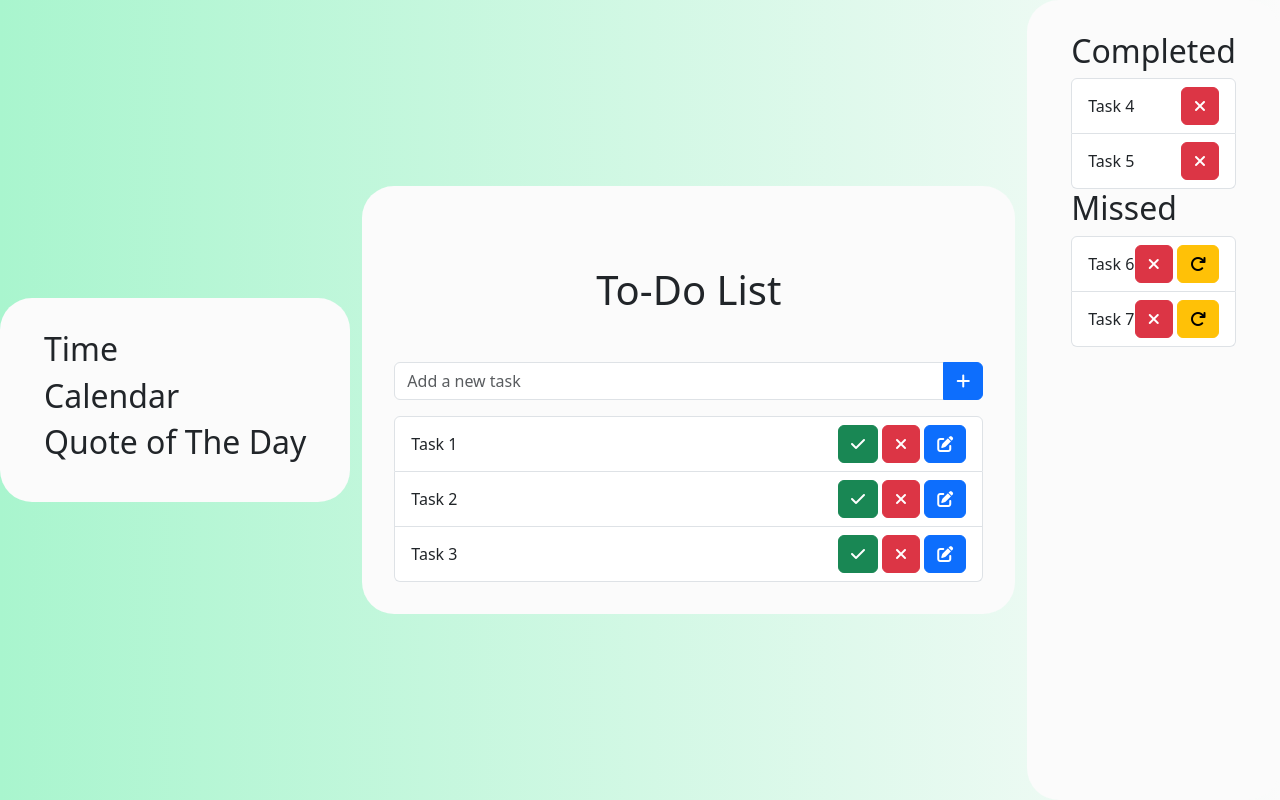
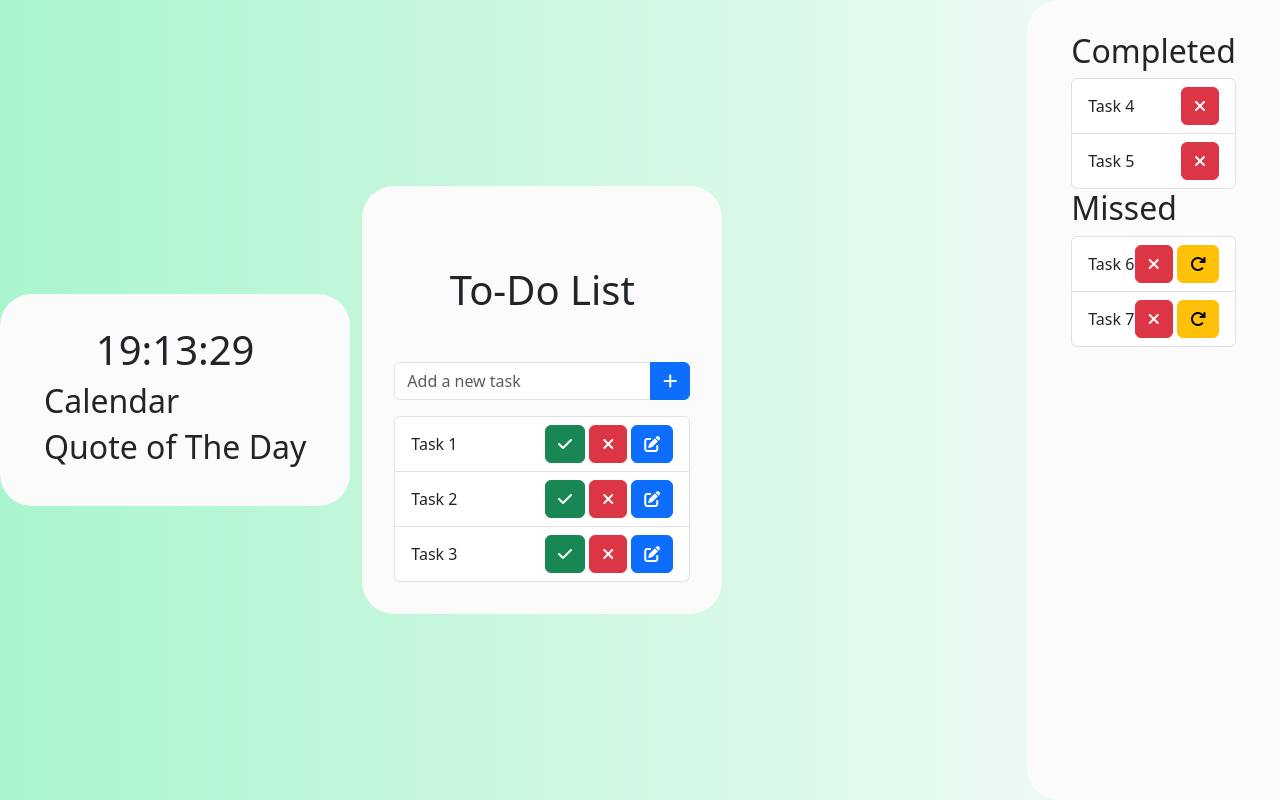
Before and after one commit to GTgyani206/OIBSIP, a plain HTML site: page index.html in a window 1280 px wide. Drawn offline with nearby package versions, Linux system fonts and the light colour scheme; no server answers.

Commit message:
Added Clock

```diff
--- a/app.js
+++ b/app.js
@@ -57,4 +57,16 @@ function getQuote() {
   });
 }
 
+function getTime() {
+  let time = new Date();
+  let hours = time.getHours();
+  let minutes = time.getMinutes();
+  let seconds = time.getSeconds();
+  let finalTime = `<center><h1>${hours}:${minutes}:${seconds}</h1></center`;
+  const timeDiv = document.querySelector(".time");
+  timeDiv.innerHTML = finalTime;
+}
+
+setInterval(getTime, 1000);
+
 getQuote();
--- a/index.html
+++ b/index.html
@@ -23,7 +23,7 @@
   <body>
     <div class="left">
       <div class="dateNtime">
-        <div class="container"><h2>Time</h2></div>
+        <div class="container time"><h2>Time</h2></div>
         <div class="container">
           <h2>Calendar</h2>
         </div>
--- a/style.css
+++ b/style.css
@@ -15,7 +15,7 @@ body {
   border-radius: 2rem;
   padding: 2rem;
   height: 100vh;
-  width: max-content;
+  width: fit-content;
 }
 .left {
   display: flex;
@@ -27,7 +27,7 @@ body {
 .dateNtime {
   background-color: #fbfbfb;
   padding: 2rem;
-  width: max-content;
+  width: fit-content;
   border-radius: 2rem;
 }
 .center {
@@ -41,4 +41,5 @@ body {
   background-color: #fbfbfb;
   padding: 2rem;
   border-radius: 2rem;
+  width: max-content;
 }
```
